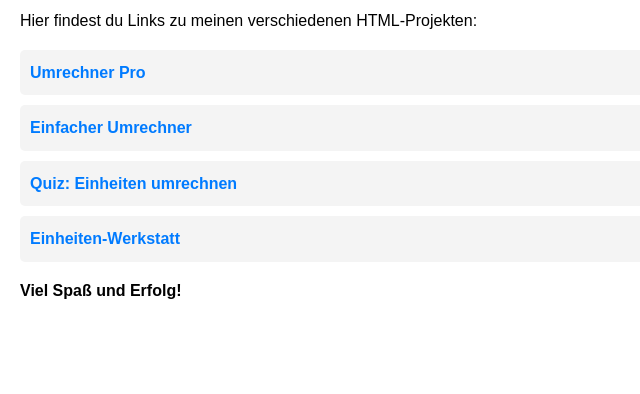
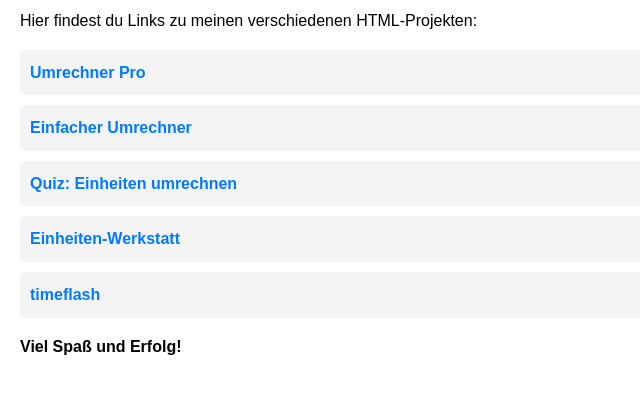
Before and after one commit to krummen/HTML-Dateien, a plain HTML site: page index.html in a window 1280 px wide. Shown: the part 86-480 px from the top of the page, without its empty margins (0-640 px from the left). Drawn offline with Linux system fonts and the light colour scheme.

Commit message:
Update index.html

```diff
--- a/index.html
+++ b/index.html
@@ -42,6 +42,7 @@
         <li><a href="Umrechner.html">Einfacher Umrechner</a></li>
         <li><a href="Quiz - Einheiten umrechnen.html">Quiz: Einheiten umrechnen</a></li>
         <li><a href="Einheiten-Werkstatt">Einheiten-Werkstatt</a></li>
+        <li><a href="timeflash">timeflash</a></li>
     </ul>
     <p>
         <strong>Viel Spaß und Erfolg!</strong><br>
```
